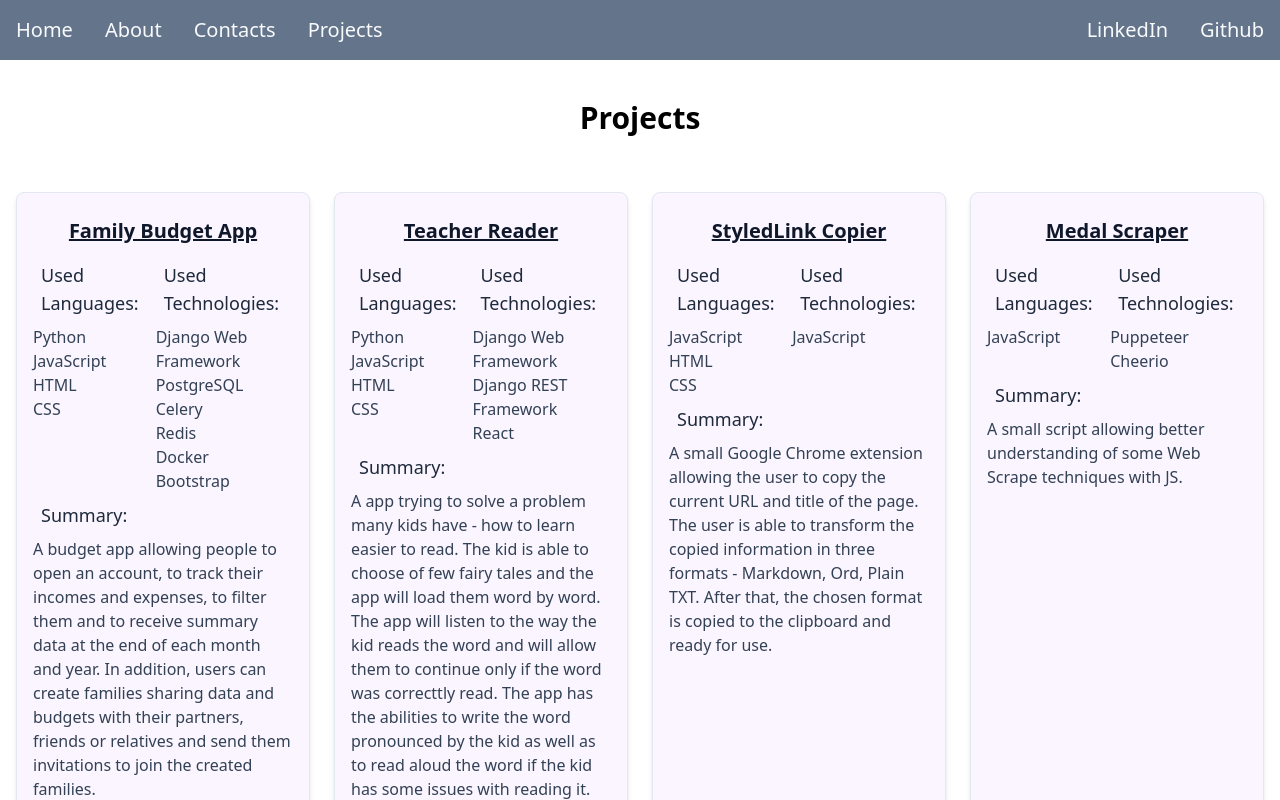
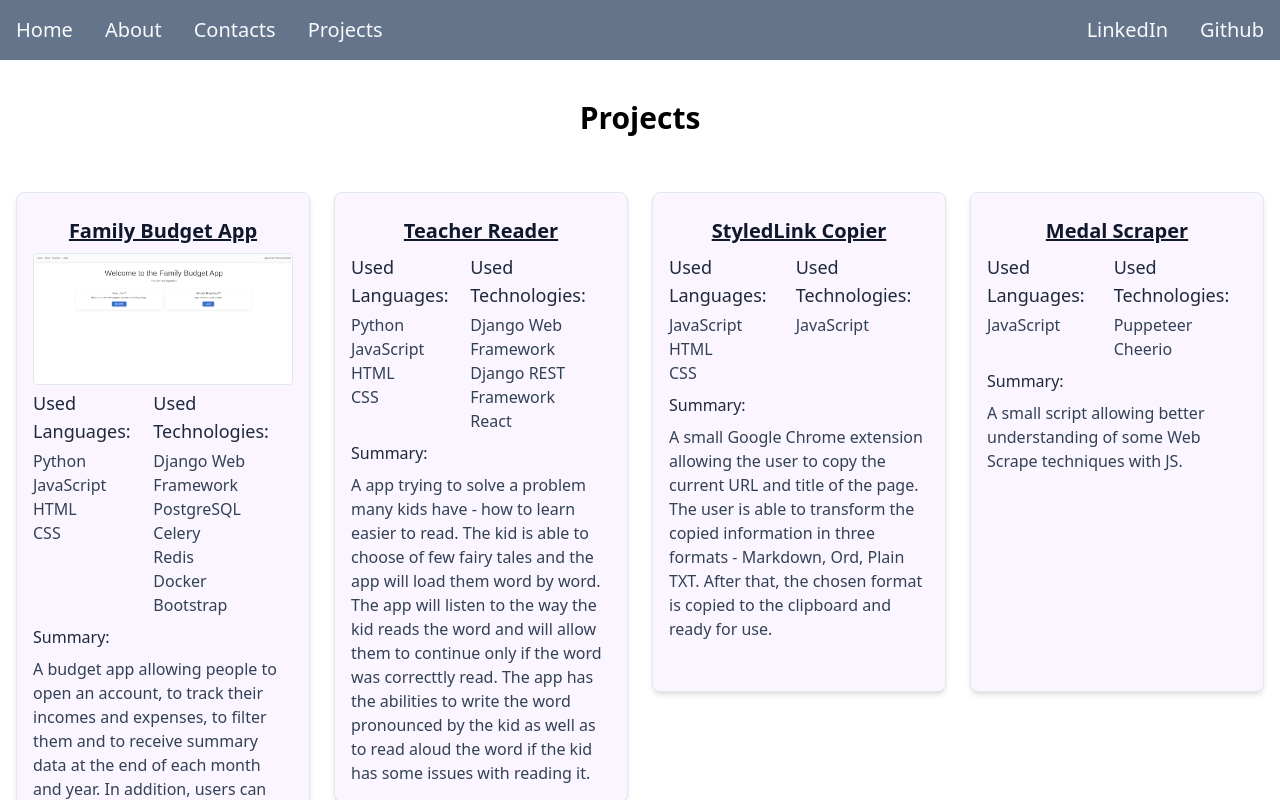
Before and after one commit to vaskoninov/experiments, a React (Vite) app in the folder javascript/staticPOrtfolio/: page /projects in a window 1280 px wide. Shown: the top 800 px of the page. Built offline with nearby package versions, Linux system fonts and the light colour scheme.

Commit message:
some components structure

```diff
--- a/javascript/staticPOrtfolio/src/assets/projects.json
+++ b/javascript/staticPOrtfolio/src/assets/projects.json
@@ -11,6 +11,7 @@
             "Docker",
             "Bootstrap"
         ],
+        "image": "/images/fbudgetapp.png",
         "resume": "A budget app allowing people to open an account, to track their incomes and expenses, to filter them and to receive summary data at the end of each month and year. In addition, users can create families sharing data and budgets with their partners, friends or relatives and send them invitations to join the created families."
     },
     {
--- /dev/null
+++ b/javascript/staticPOrtfolio/src/components/Languages.tsx
@@ -0,0 +1,25 @@
+type Languages = {
+    languages: string[];
+};
+
+export default function Languages({ languages }: Languages) {
+    if (!languages || languages.length == 0) return;
+
+    return (
+        <div>
+            <h3 className="text-slate-800 font-light text-lg mb-1">
+                Used Languages:
+            </h3>
+            <ul>
+                {languages.map((language, index) => (
+                    <li
+                        className="font-thin text-slate-700 text-base"
+                        key={index}
+                    >
+                        {language}
+                    </li>
+                ))}
+            </ul>
+        </div>
+    );
+}
--- /dev/null
+++ b/javascript/staticPOrtfolio/src/components/ProjectImage.tsx
@@ -0,0 +1,14 @@
+type Image = {
+    projectImage?: string;
+};
+
+export default function ProjectImage({ projectImage }: Image) {
+    if (!projectImage || projectImage === "") return;
+    return (
+        <img
+            src={projectImage}
+            alt="visual representation of the app"
+            className="border border-slate-200 rounded mb-1"
+        />
+    );
+}
--- /dev/null
+++ b/javascript/staticPOrtfolio/src/components/ProjectTitle.tsx
@@ -0,0 +1,11 @@
+type Title = {
+    title: string;
+};
+
+export default function ProjectTitle({ title }: Title) {
+    return (
+        <h1 className="text-center text-slate-900 font-bold text-xl p-2 underline">
+            {title}
+        </h1>
+    );
+}
--- a/javascript/staticPOrtfolio/src/components/SingleProject.tsx
+++ b/javascript/staticPOrtfolio/src/components/SingleProject.tsx
@@ -1,9 +1,16 @@
+import Languages from "./Languages";
+import ProjectImage from "./ProjectImage";
+import ProjectTitle from "./ProjectTitle";
+import Summary from "./Summary";
+import Technologies from "./Technologies";
+
 type SingleProject = {
     id: Number;
     name: string;
     languages: string[];
     technologies: string[];
     resume: string;
+    image?: string;
 };
 
 export default function SingleProject({
@@ -12,52 +19,17 @@ export default function SingleProject({
     languages,
     technologies,
     resume,
+    image,
 }: SingleProject) {
     return (
-        <div className="container flex flex-col min-w-72 min-h-full p-4 bg-purple-50 shadow-md border border-slate-200 rounded-lg max-w-sm">
-            <h1 className="text-center text-slate-900 font-bold text-xl p-2 underline">
-                {name}
-            </h1>
-            <div className="flex flex-row">
-                <div>
-                    <h3 className="text-slate-800 font-light text-lg p-2">
-                        Used Languages:
-                    </h3>
-                    <ul>
-                        {languages.map((language, index) => (
-                            <li
-                                className="font-thin text-slate-700 text-base"
-                                key={index}
-                            >
-                                {language}
-                            </li>
-                        ))}
-                    </ul>
-                </div>
-                {technologies.length > 0 && (
-                    <div>
-                        <h3 className="text-slate-800 font-light text-lg p-2">
-                            Used Technologies:
-                        </h3>
-                        <ul>
-                            {technologies.map((tech, index) => (
-                                <li
-                                    className="font-thin text-slate-700 text-base"
-                                    key={index}
-                                >
-                                    {tech}
-                                </li>
-                            ))}
-                        </ul>
-                    </div>
-                )}
+        <div className="container flex flex-col min-w-72 min-h-[500px] p-4 bg-purple-50 shadow-md border border-slate-200 rounded-lg max-w-sm">
+            <ProjectTitle title={name} />
+            <ProjectImage projectImage={image} />
+            <div className="flex flex-row gap-2 mb-2 justify-between">
+                <Languages languages={languages} />
+                <Technologies technologies={technologies} />
             </div>
-            <div>
-                <h3 className="text-slate-800 font-light text-lg p-2">
-                    Summary:
-                </h3>
-                <p className="font-thin text-slate-700 text-base">{resume}</p>
-            </div>
+            <Summary summary={resume} />
         </div>
     );
 }
--- /dev/null
+++ b/javascript/staticPOrtfolio/src/components/Summary.tsx
@@ -0,0 +1,12 @@
+type Summary = {
+    summary: string;
+};
+
+export default function Summary({ summary }: Summary) {
+    return (
+        <div>
+            <h3 className="text-slate-800 font-light text-md mb-2">Summary:</h3>
+            <p className="font-thin text-slate-700 text-base">{summary}</p>
+        </div>
+    );
+}
--- /dev/null
+++ b/javascript/staticPOrtfolio/src/components/Technologies.tsx
@@ -0,0 +1,28 @@
+type Technologies = {
+    technologies: string[];
+};
+
+export default function Technologies({ technologies }: Technologies) {
+    if (!technologies || technologies.length == 0) {
+        return;
+    }
+    return (
+        <>
+            <div>
+                <h3 className="text-slate-800 font-light text-lg mb-1">
+                    Used Technologies:
+                </h3>
+                <ul>
+                    {technologies.map((tech, index) => (
+                        <li
+                            className="font-thin text-slate-700 text-base"
+                            key={index}
+                        >
+                            {tech}
+                        </li>
+                    ))}
+                </ul>
+            </div>
+        </>
+    );
+}
--- a/javascript/staticPOrtfolio/src/pages/Project.tsx
+++ b/javascript/staticPOrtfolio/src/pages/Project.tsx
@@ -8,7 +8,7 @@ export default function Project() {
         <>
             <h1 className="text-center font-bold text-3xl p-10">Projects</h1>
             <div className="flex items-center justify-center">
-                <div className="grid grid-cols-1 sm:grid-cols-2 md:grid-cols-4 gap-6 p-4 grid-">
+                <div className="grid grid-cols-1 md:grid-cols-2 lg:grid-cols-3 xl:grid-cols-4 gap-6 p-4">
                     {projects &&
                         projects.map((project) => (
                             <div key={project.id}>
```
Also changed, not shown: javascript/staticPOrtfolio/public/images/fbudgetapp.png (added).
